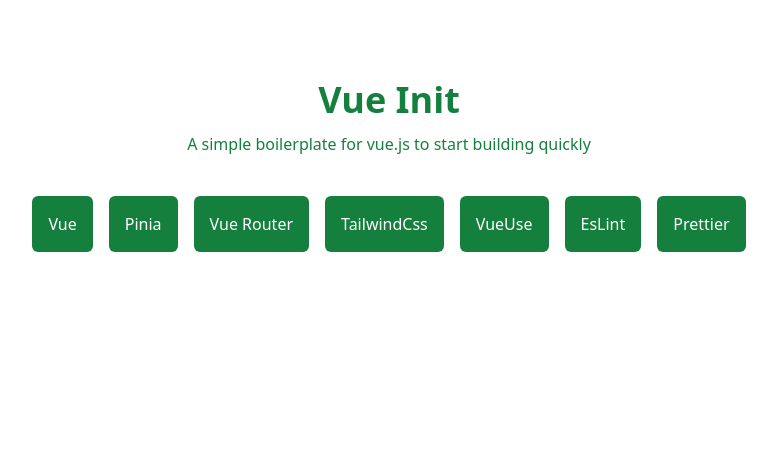
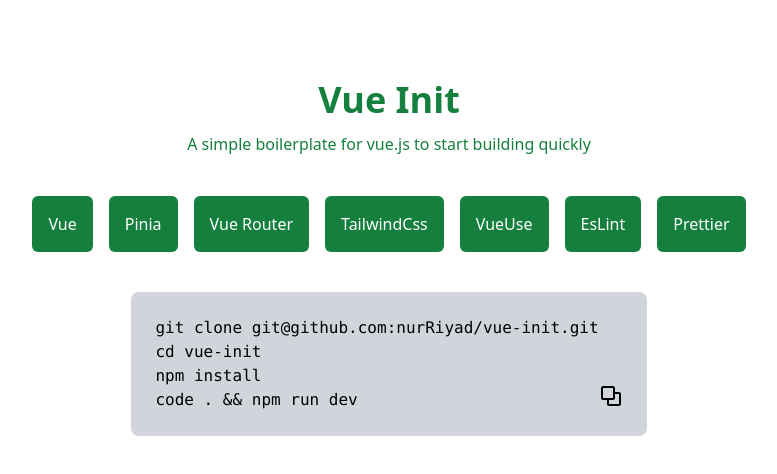
Before and after one commit to nurRiyad/vue-init, a Vue app: page / in a window 1280 px wide. Shown: the top 474 px of the page, without its empty margins (251-1028 px from the left). Built offline with nearby package versions, Linux system fonts and the light colour scheme.

Commit message:
Add copy block
Signed-off-by: nurRiyad <asadnurriyad@appscode.com>

```diff
--- a/src/components/TheWelcome.vue
+++ b/src/components/TheWelcome.vue
@@ -1,4 +1,12 @@
-<script setup lang="ts"></script>
+<script setup lang="ts">
+import IconCopyVue from './icons/IconCopy.vue';
+
+function handleCopy() {
+  navigator.clipboard.writeText(
+    '\n git clone git@github.com:nurRiyad/vue-init.git \n cd vue-init \n npm install \n code . && npm run dev'
+  );
+}
+</script>
 
 <template>
   <div class="flex flex-col justify-center items-center pt-20">
@@ -17,5 +25,17 @@
         <li class="p-4 bg-green-700 text-white rounded-md hover:scale-110 transition-all">Prettier</li>
       </ul>
     </div>
+
+    <div class="flex items-end font-mono p-6 m-10 bg-gray-300 rounded-lg">
+      <div>
+        <p>git clone git@github.com:nurRiyad/vue-init.git</p>
+        <p>cd vue-init</p>
+        <p>npm install</p>
+        <p>code . && npm run dev</p>
+      </div>
+      <div @click="handleCopy">
+        <IconCopyVue class="w-6 cursor-pointer hover:scale-105 transition-all" />
+      </div>
+    </div>
   </div>
 </template>
--- a/src/components/icons/IconCommunity.vue
+++ /dev/null
@@ -1,7 +0,0 @@
-<template>
-  <svg xmlns="http://www.w3.org/2000/svg" width="20" height="20" fill="currentColor">
-    <path
-      d="M15 4a1 1 0 1 0 0 2V4zm0 11v-1a1 1 0 0 0-1 1h1zm0 4l-.707.707A1 1 0 0 0 16 19h-1zm-4-4l.707-.707A1 1 0 0 0 11 14v1zm-4.707-1.293a1 1 0 0 0-1.414 1.414l1.414-1.414zm-.707.707l-.707-.707.707.707zM9 11v-1a1 1 0 0 0-.707.293L9 11zm-4 0h1a1 1 0 0 0-1-1v1zm0 4H4a1 1 0 0 0 1.707.707L5 15zm10-9h2V4h-2v2zm2 0a1 1 0 0 1 1 1h2a3 3 0 0 0-3-3v2zm1 1v6h2V7h-2zm0 6a1 1 0 0 1-1 1v2a3 3 0 0 0 3-3h-2zm-1 1h-2v2h2v-2zm-3 1v4h2v-4h-2zm1.707 3.293l-4-4-1.414 1.414 4 4 1.414-1.414zM11 14H7v2h4v-2zm-4 0c-.276 0-.525-.111-.707-.293l-1.414 1.414C5.42 15.663 6.172 16 7 16v-2zm-.707 1.121l3.414-3.414-1.414-1.414-3.414 3.414 1.414 1.414zM9 12h4v-2H9v2zm4 0a3 3 0 0 0 3-3h-2a1 1 0 0 1-1 1v2zm3-3V3h-2v6h2zm0-6a3 3 0 0 0-3-3v2a1 1 0 0 1 1 1h2zm-3-3H3v2h10V0zM3 0a3 3 0 0 0-3 3h2a1 1 0 0 1 1-1V0zM0 3v6h2V3H0zm0 6a3 3 0 0 0 3 3v-2a1 1 0 0 1-1-1H0zm3 3h2v-2H3v2zm1-1v4h2v-4H4zm1.707 4.707l.586-.586-1.414-1.414-.586.586 1.414 1.414z"
-    />
-  </svg>
-</template>
--- /dev/null
+++ b/src/components/icons/IconCopy.vue
@@ -0,0 +1,3 @@
+<template>
+  <svg xmlns="http://www.w3.org/2000/svg" width="32" height="32" viewBox="0 0 24 24"><path fill="currentColor" d="M2 4a2 2 0 0 1 2-2h10a2 2 0 0 1 2 2v4h4a2 2 0 0 1 2 2v10a2 2 0 0 1-2 2H10a2 2 0 0 1-2-2v-4H4a2 2 0 0 1-2-2zm8 12v4h10V10h-4v4a2 2 0 0 1-2 2zm4-2V4H4v10z"/></svg>
+</template>
```
Also changed, not shown: 1 other file (tests, documents, lock files or other folders).
